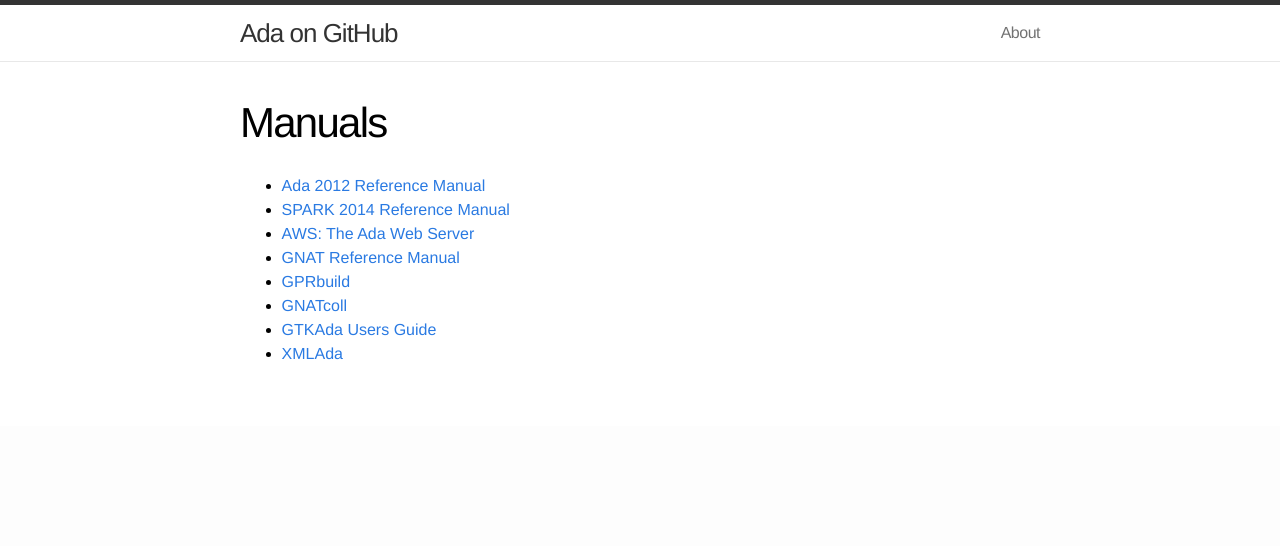
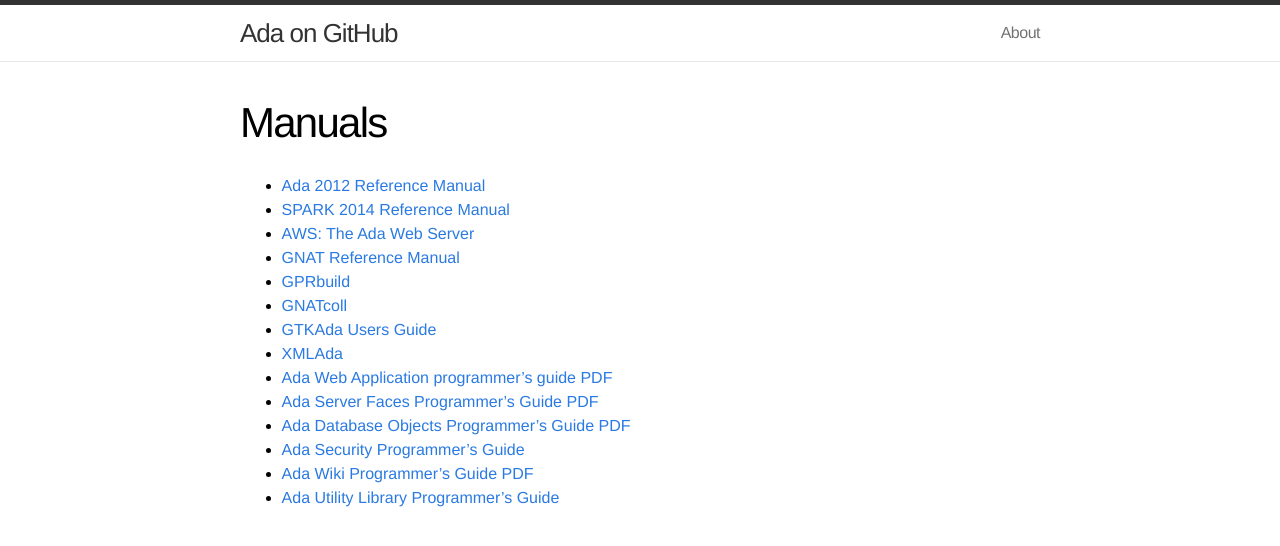
Before and after one commit to quornings/quornings.github.io, a Jekyll site: the page built from manuals.md, in a window 1280 px wide. Shown: the top 546 px of the page. Built offline with Jekyll 4.4.1, drawn with Linux system fonts in a browser that asks for light colours.

Commit message:
Add stcarrez documentation to manuals

```diff
--- a/manuals.md
+++ b/manuals.md
@@ -12,3 +12,9 @@ permalink: /manuals/
 - [GNATcoll](http://docs.adacore.com/live/wave/gnatcoll/html/gnatcoll_ug/index.html)
 - [GTKAda Users Guide](http://docs.adacore.com/live/wave/gtkada/html/gtkada_ug/index.html)
 - [XMLAda](http://docs.adacore.com/live/wave/xmlada/html/xmlada_ug/index.html)
+- [Ada Web Application programmer's guide](https://ada-awa.readthedocs.io/en/latest/) [PDF](https://github.com/stcarrez/ada-awa/blob/master/awa/docs/awa-book.pdf)
+- [Ada Server Faces Programmer's Guide](https://ada-asf.readthedocs.io/en/latest/) [PDF](https://github.com/stcarrez/ada-asf/blob/master/docs/asf-book.pdf)
+- [Ada Database Objects Programmer's Guide](https://ada-ado.readthedocs.io/en/latest/) [PDF](https://github.com/stcarrez/ada-ado/blob/master/docs/ado-book.pdf)
+- [Ada Security Programmer's Guide](https://ada-security.readthedocs.io/en/latest/)
+- [Ada Wiki Programmer's Guide](https://ada-wiki.readthedocs.io/en/latest/) [PDF](https://github.com/stcarrez/ada-wiki/blob/master/docs/wiki-book.pdf)
+- [Ada Utility Library Programmer's Guide](https://ada-util.readthedocs.io/en/latest/)
```
